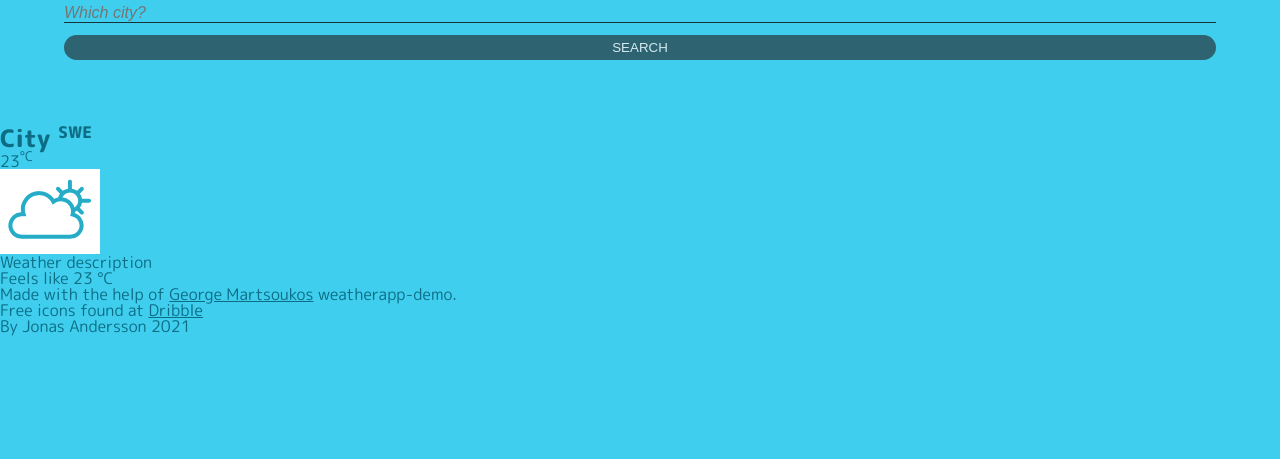
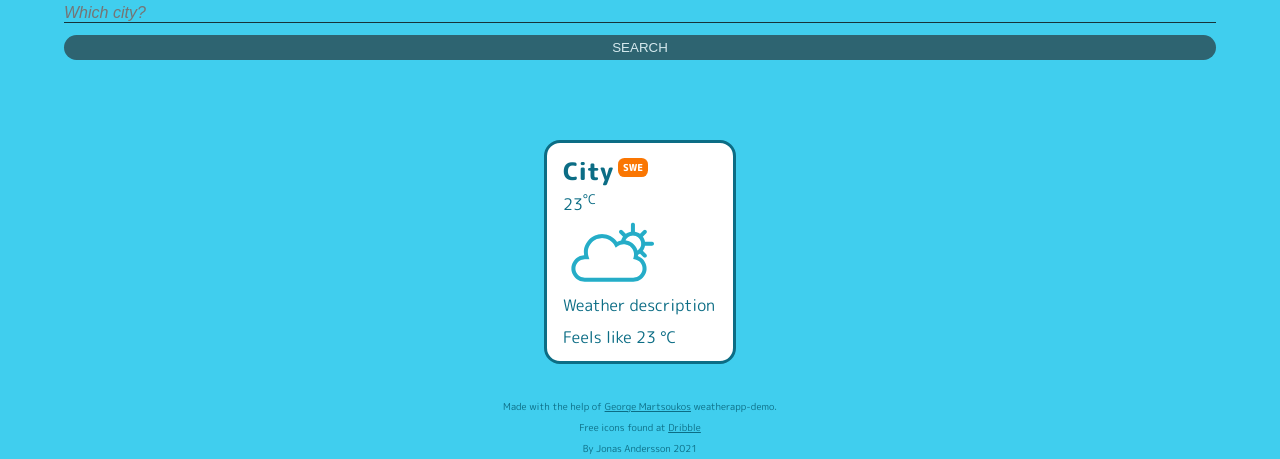
Before and after one commit to KippingMonkey/WeatherApp, a plain HTML site: page index.html in a window 1280 px wide. Shown: the part 373-832 px from the top of the page. Before the commit the page ends 800 px from the top, so only its background shows below. Drawn offline with nearby package versions, Linux system fonts and the light colour scheme.

Commit message:
finish styling weather card

```diff
--- a/style.css
+++ b/style.css
@@ -61,12 +61,12 @@ body {
   color: var(--text-med);
 }
 
-.container {
+/* .container {
   width: 100%;
   max-width: 1200px;
   margin: 0 auto;
   padding: 0 15px;
-}
+} */
 
 /* SECTION #1 - KEY
 –––––––––––––––––––––––––––––––––––––––––––––––––– */
@@ -135,20 +135,55 @@ h1 {
 
 /* SECTION #2 - AJAX
 –––––––––––––––––––––––––––––––––––––––––––––––––– */
+.ajax-section {
+  display: grid;
+  justify-content: center;
+  margin-bottom: 1rem;
+}
 
-.result-container {
-  display: grid;
-  grid-template-columns: 1fr;
+.result-card {
   background-color: white;
   border: var(--text-med) 3px solid;
   width: 12rem;
-  height: 15rem;
+  height: 14rem;
   margin: 1rem;
   padding: 1rem;
   border-radius: 1rem;
 }
 
 .sup-city {
-  font-size: 1rem;
-  padding: 0.5rem;
+  font-family: var(--ff-main);
+  font-weight: var(--ff-bold);
+  font-size: 0.6rem;
+  color: white;
+  padding: 0.2rem 0.3rem;
+  margin-left: 0.3rem;
+  background-color: var(--accent-1);
+  border: transparent;
+  border-radius: 0.4rem;
 }
+
+.city-temp {
+  margin-top: 0.6rem;
+}
+.result-card p {
+  margin-top: 1rem;
+}
+.result-card:hover {
+  scale: 120%;
+}
+
+/* FOOTER
+–––––––––––––––––––––––––––––––––––––––––––––––––– */
+.footer-container {
+  display: flex;
+  align-items: center;
+  flex-direction: column;
+}
+.footer-container > p,
+.footer-container > a {
+  font-size: 0.6rem;
+  text-align: center;
+  line-height: 1.2;
+  margin: 0.3rem;
+}
```
